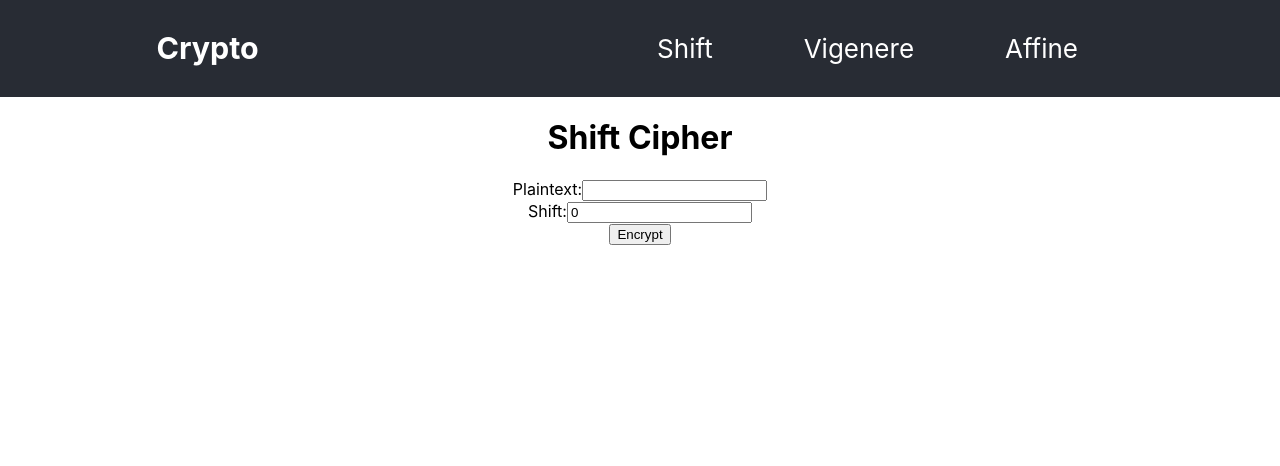
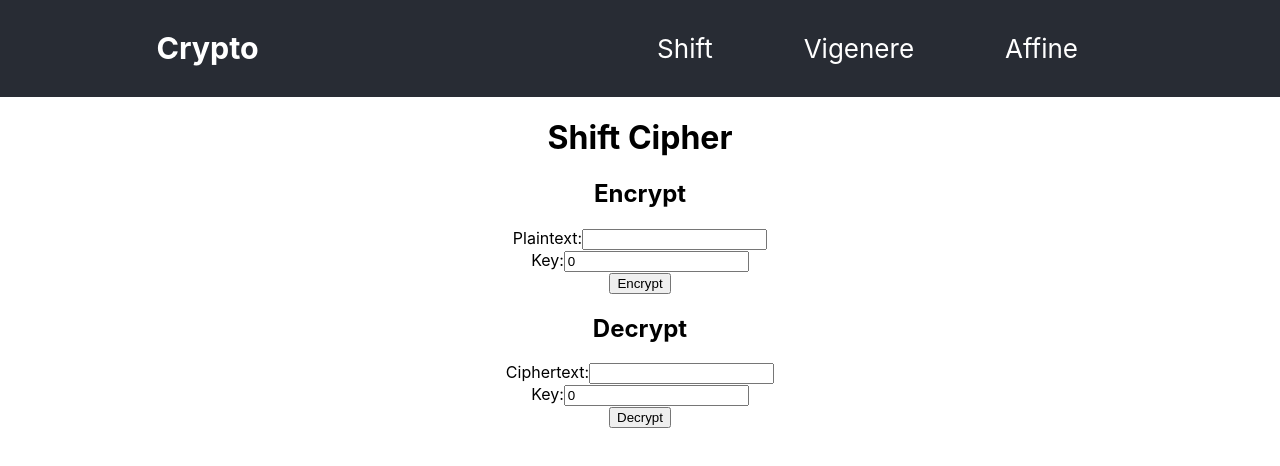
Before and after one commit to scfount/crypto_webapp, a React (Create React App) app in the folder frontend/: page /shift in a window 1280 px wide. Shown: the top 466 px of the page. Built offline with nearby package versions, Linux system fonts and the light colour scheme.

Commit message:
add shift components to shift route

```diff
--- a/frontend/src/App.css
+++ b/frontend/src/App.css
@@ -3,9 +3,9 @@
 }
 
 .App-header {
-  /* align-items: center; */
-  /* flex-direction: column; */
-  /* justify-content: center; */
+  align-items: center;
+  flex-direction: column;
+  justify-content: center;
 }
 
 nav {
--- a/frontend/src/components/Affine.js
+++ b/frontend/src/components/Affine.js
@@ -43,7 +43,7 @@ function Affine() {
         <div className="App">
             <header className="App-header">
                 <h1>Affine Cipher</h1>
-                <form onSubmit={handleSubmit}>
+                {/* <form onSubmit={handleSubmit}>
                     <div>
                         <label htmlFor="">Plaintext:
                             <input
@@ -55,7 +55,7 @@ function Affine() {
                         </label>
                     </div>
                     <div>
-                        <label htmlFor="">Shift:
+                        <label htmlFor="">Key:
                             <input
                                 type="number"
                                 pattern='[0-9]'
@@ -66,7 +66,7 @@ function Affine() {
                         </label>
                     </div>
                     <Button name={'Encrypt'} />
-                </form>
+                </form> */}
 
                 <div>{encryptedText.status === 200 &&
                     <div>
--- a/frontend/src/components/Shift.js
+++ b/frontend/src/components/Shift.js
@@ -1,80 +1,16 @@
 import React, { useEffect, useState } from 'react';
-import axios from 'axios'
 import '../App.css';
-import Button from './Button';
+import ShiftEncrypt from './shift/ShiftEncrypt';
+import ShiftDecrypt from './shift/ShiftDecrypt';
 
 function Shift() {
-    const [encryptedText, setEncryptedText] = useState({})
-    const [shiftEncrypt, setShiftEncrypt] = useState({
-        plaintext: '',
-        key: 0
-    })
 
-    const handleChange = (event) => {
-        const { name, value } = event.target;
-        setShiftEncrypt({
-            ...shiftEncrypt,
-            [name]: value
-        });
-    };
-
-
-    const handleSubmit = (event) => {
-        event.preventDefault();
-        // const path = 'http://127.0.0.1:5000/shift_encrypt'
-        const path = 'https://cryptography-web-application.herokuapp.com/shift_encrypt'
-        axios({
-            method: 'POST',
-            url: path,
-            data: {
-                plaintext: shiftEncrypt.plaintext,
-                key: shiftEncrypt.key
-            }
-        })
-            .then(response => {
-                console.log("SUCCESS", response)
-                setEncryptedText(response)
-            }).catch(error => {
-                console.log(error)
-            })
-    }
 
     return (
         <div className="App">
-            <header className="App-header">
-                <h1>Shift Cipher</h1>
-                <form onSubmit={handleSubmit}>
-                    <div>
-                        <label htmlFor="">Plaintext:
-                            <input
-                                type="text"
-                                name="plaintext"
-                                id="plain-text"
-                                value={shiftEncrypt.plaintext}
-                                onChange={handleChange} />
-                        </label>
-                    </div>
-                    <div>
-                        <label htmlFor="">Shift:
-                            <input
-                                type="number"
-                                pattern='[0-9]'
-                                name="key"
-                                id="key-num"
-                                value={shiftEncrypt.key}
-                                onChange={handleChange} />
-                        </label>
-                    </div>
-                    <Button name={'Encrypt'} />
-                </form>
-
-                <div>{encryptedText.status === 200 &&
-                    <div>
-                        <h4>Encrypted Text:</h4>
-                        <p>{encryptedText.data.ciphertext}</p>
-                    </div>}
-                </div>
-            </header>
+            <h1>Shift Cipher</h1>
+            <ShiftEncrypt />
+            <ShiftDecrypt />
 
         </div>
     );
--- a/frontend/src/components/Vigenere.js
+++ b/frontend/src/components/Vigenere.js
@@ -43,7 +43,7 @@ function Vigenere() {
         <div className="App">
             <header className="App-header">
                 <h1>Vigenere Cipher</h1>
-                <form onSubmit={handleSubmit}>
+                {/* <form onSubmit={handleSubmit}>
                     <div>
                         <label htmlFor="">Plaintext:
                             <input
@@ -55,7 +55,7 @@ function Vigenere() {
                         </label>
                     </div>
                     <div>
-                        <label htmlFor="">Shift:
+                        <label htmlFor="">Key:
                             <input
                                 type="number"
                                 pattern='[0-9]'
@@ -66,7 +66,7 @@ function Vigenere() {
                         </label>
                     </div>
                     <Button name={'Encrypt'} />
-                </form>
+                </form> */}
 
                 <div>{encryptedText.status === 200 &&
                     <div>
--- /dev/null
+++ b/frontend/src/components/shift/ShiftDecrypt.js
@@ -0,0 +1,81 @@
+import React, { useEffect, useState } from 'react';
+import axios from 'axios'
+import '../../App.css';
+import Button from '../Button';
+
+function ShiftDecrypt() {
+    const [decryptedText, setDecryptedText] = useState({})
+    const [shiftDecrypt, setShiftDecrypt] = useState({
+        plaintext: '',
+        key: 0
+    })
+
+    const handleChange = (event) => {
+        const { name, value } = event.target;
+        setShiftDecrypt({
+            ...shiftDecrypt,
+            [name]: value
+        });
+    };
+
+
+    const handleSubmit = (event) => {
+        event.preventDefault();
+        // const path = 'http://127.0.0.1:5000/shift_encrypt'
+        const path = 'https://cryptography-web-application.herokuapp.com/shift_decrypt'
+        axios({
+            method: 'POST',
+            url: path,
+            data: {
+                ciphertext: shiftDecrypt.ciphertext,
+                key: shiftDecrypt.key
+            }
+        })
+            .then(response => {
+                console.log("SUCCESS", response)
+                setDecryptedText(response)
+            }).catch(error => {
+                console.log(error)
+            })
+    }
+
+    return (
+        <div className="App">
+            <h2>Decrypt</h2>
+            <form onSubmit={handleSubmit}>
+                <div>
+                    <label htmlFor="">Ciphertext:
+                        <input
+                            type="text"
+                            name="ciphertext"
+                            id="cipher-text"
+                            value={shiftDecrypt.ciphertext}
+                            onChange={handleChange} />
+                    </label>
+                </div>
+                <div>
+                    <label htmlFor="">Key:
+                        <input
+                            type="number"
+                            pattern='[0-9]'
+                            name="key"
+                            id="key-num"
+                            value={shiftDecrypt.key}
+                            onChange={handleChange} />
+                    </label>
+                </div>
+                <Button name={'Decrypt'} />
+            </form>
+
+            <div>{decryptedText.status === 200 &&
+                <div>
+                    <h4>Decrypted Text:</h4>
+                    <p>{decryptedText.data.plaintext}</p>
+                </div>}
+            </div>
+
+        </div>
+    );
+}
+
+export default ShiftDecrypt;
--- /dev/null
+++ b/frontend/src/components/shift/ShiftEncrypt.js
@@ -0,0 +1,81 @@
+import React, { useEffect, useState } from 'react';
+import axios from 'axios'
+import '../../App.css';
+import Button from '../Button';
+
+function ShiftEncrypt() {
+    const [encryptedText, setEncryptedText] = useState({})
+    const [shiftEncrypt, setShiftEncrypt] = useState({
+        plaintext: '',
+        key: 0
+    })
+
+    const handleChange = (event) => {
+        const { name, value } = event.target;
+        setShiftEncrypt({
+            ...shiftEncrypt,
+            [name]: value
+        });
+    };
+
+
+    const handleSubmit = (event) => {
+        event.preventDefault();
+        // const path = 'http://127.0.0.1:5000/shift_encrypt'
+        const path = 'https://cryptography-web-application.herokuapp.com/shift_encrypt'
+        axios({
+            method: 'POST',
+            url: path,
+            data: {
+                plaintext: shiftEncrypt.plaintext,
+                key: shiftEncrypt.key
+            }
+        })
+            .then(response => {
+                console.log("SUCCESS", response)
+                setEncryptedText(response)
+            }).catch(error => {
+                console.log(error)
+            })
+    }
+
+    return (
+        <div className="App">
+            <h2>Encrypt</h2>
+            <form onSubmit={handleSubmit}>
+                <div>
+                    <label htmlFor="">Plaintext:
+                        <input
+                            type="text"
+                            name="plaintext"
+                            id="plain-text"
+                            value={shiftEncrypt.plaintext}
+                            onChange={handleChange} />
+                    </label>
+                </div>
+                <div>
+                    <label htmlFor="">Key:
+                        <input
+                            type="number"
+                            pattern='[0-9]'
+                            name="key"
+                            id="key-num"
+                            value={shiftEncrypt.key}
+                            onChange={handleChange} />
+                    </label>
+                </div>
+                <Button name={'Encrypt'} />
+            </form>
+
+            <div>{encryptedText.status === 200 &&
+                <div>
+                    <h4>Encrypted Text:</h4>
+                    <p>{encryptedText.data.ciphertext}</p>
+                </div>}
+            </div>
+
+        </div>
+    );
+}
+
+export default ShiftEncrypt;
```
